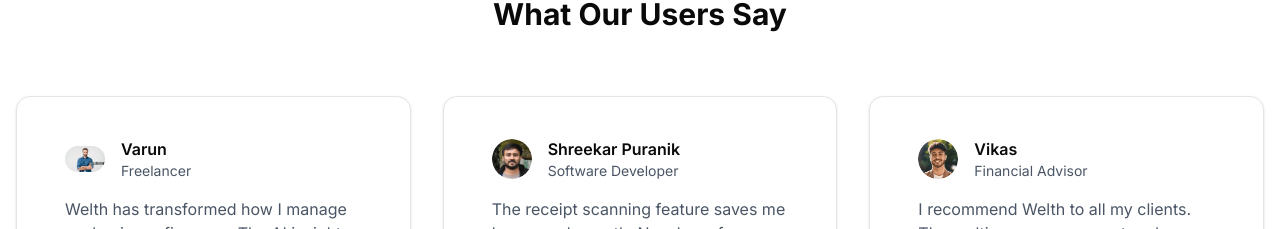
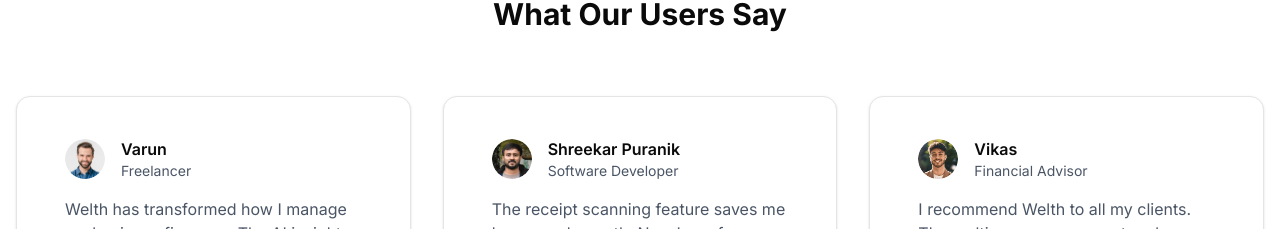
Before and after one commit to Trigun-123/welth, a Next.js app: page / in a window 1280 px wide. Shown: the part 2757-2986 px from the top of the page. Built offline with nearby package versions, Linux system fonts and the light colour scheme; no server answers.

Commit message:
changes made

```diff
--- a/data/landing.js
+++ b/data/landing.js
@@ -90,7 +90,7 @@
   {
     name: "Varun",
     role: "Freelancer",
-    image: "/Varun.jpg",
+    image: "/Varun.png",
     quote:
       "Welth has transformed how I manage my business finances. The AI insights have helped me identify cost-saving opportunities I never knew existed.",
   },
```
Also changed, not shown: public/Varun.jpg (deleted), public/Varun.png (added).
